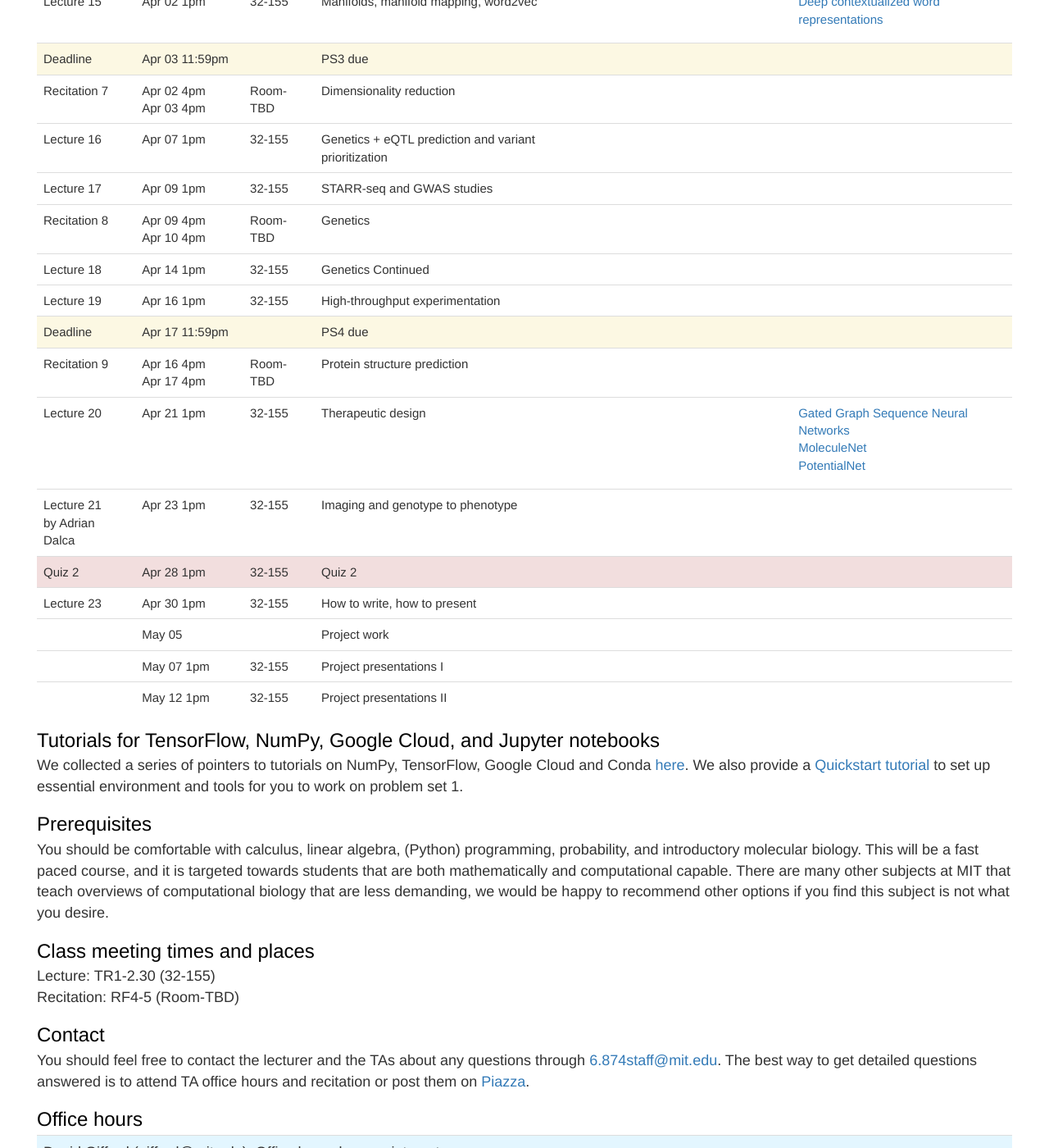
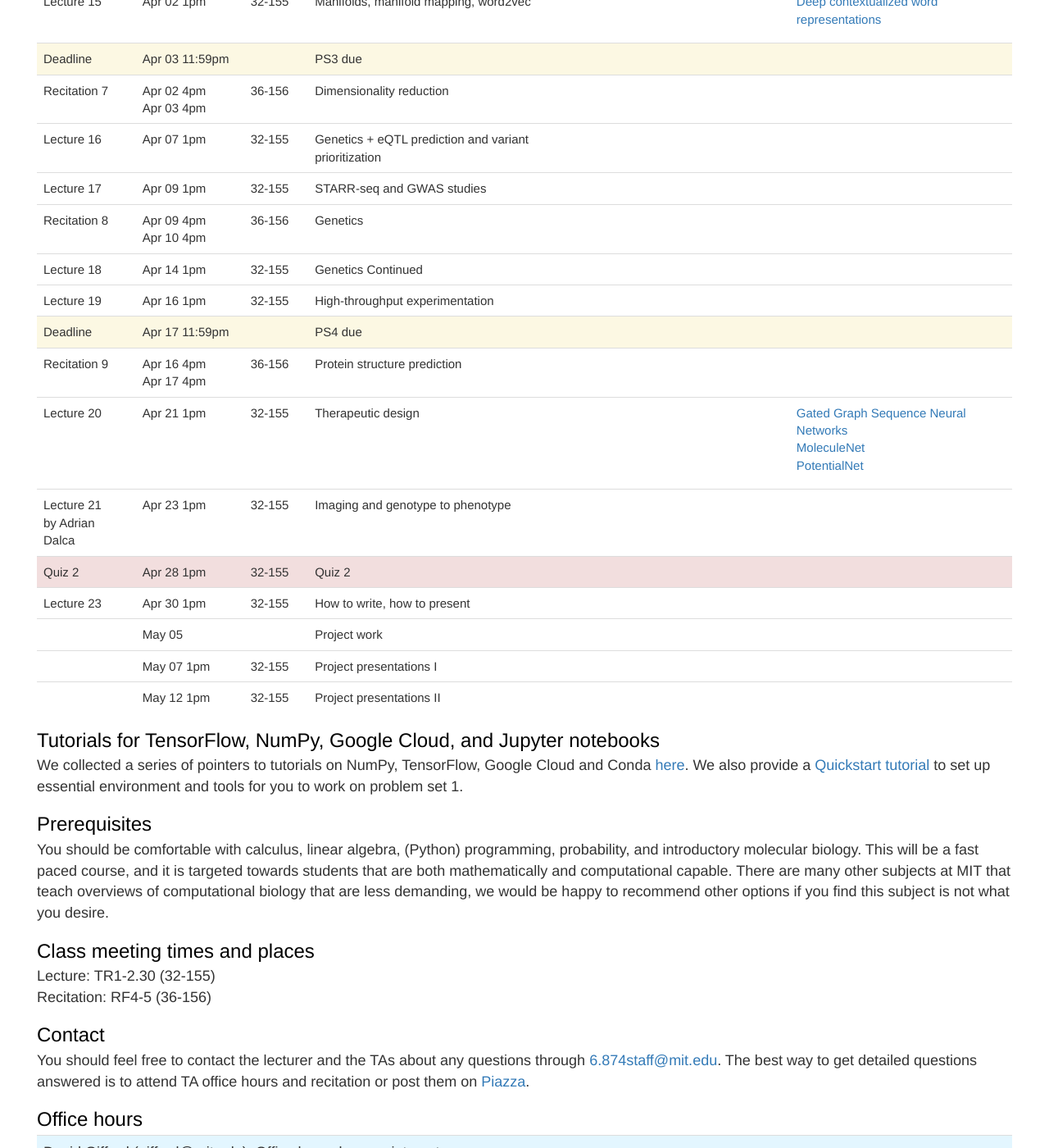
Before and after one commit to mit6874/mit6874.github.io, a Jekyll site: the page built from index.html, in a window 1280 px wide and 1400 px high, scrolled down 2703 px. Shown: the whole window at 82% size. Built offline with Jekyll 4.4.1, drawn with Linux system fonts in a browser that asks for light colours; nearby versions of some CDN libraries; some of the changed text lies outside the part shown.

Commit message:
Update recitation room

```diff
--- a/index.html
+++ b/index.html
@@ -67,7 +67,7 @@ layout: default
         <tr>
             <td>Recitation 1</td>
             <td>Feb 06 4pm<br/>Feb 07 4pm</td>
-            <td>Room-TBD</td> <!-- TODO: confirm room --->
+            <td>36-156</td>
             <td>ML and Google notebook overview</td>
             <td>
 		        <ul>
@@ -105,7 +105,7 @@ layout: default
         <tr>
             <td>Recitation 2</td>
             <td>Feb 13 4pm<br />Feb 14 4pm</td>
-            <td>Room-TBD</td>
+            <td>36-156</td>
             <td>Neural networks</td>
             <td>
 		        <ul>
@@ -164,7 +164,7 @@ layout: default
         <tr>
             <td>Recitation 3</td>
             <td>Feb 20 4pm<br />Feb 21 4pm</td>
-            <td>Room-TBD</td>
+            <td>36-156</td>
             <td>Interpreting ML models</td>
             <td>
 		        <ul>
@@ -213,7 +213,7 @@ layout: default
         <tr>
             <td>Recitation 4</td>
             <td>Feb 27 4pm<br />Feb 28 4pm</td>
-            <td>Room-TBD</td>
+            <td>36-156</td>
             <td>Chromatin and gene regulation</td>
             <td>
                 <ul>
@@ -260,7 +260,7 @@ layout: default
         <tr>
             <td>Recitation 5</td>
             <td>Mar 05 4pm<br />Mar 06 4pm</td>
-            <td>Room-TBD</td>
+            <td>36-156</td>
             <td>Model uncertainty</td>
             <td></td>
             <td></td>
@@ -312,7 +312,7 @@ layout: default
         <tr>
             <td>Recitation 6</td>
             <td>Mar 12 4pm<br />Mar 13 4pm</td>
-            <td>Room-TBD</td>
+            <td>36-156</td>
             <td>Regulatory element models</td>
             <td></td>
             <td></td>
@@ -406,7 +406,7 @@ layout: default
         <tr>
             <td>Recitation 7</td>
             <td>Apr 02 4pm<br />Apr 03 4pm</td>
-            <td>Room-TBD</td>
+            <td>36-156</td>
             <td>Dimensionality reduction</td>
             <td>
                 <ul>
@@ -442,7 +442,7 @@ layout: default
         <tr>
             <td>Recitation 8</td>
             <td>Apr 09 4pm<br />Apr 10 4pm</td>
-            <td>Room-TBD</td>
+            <td>36-156</td>
             <td>Genetics</td>
             <td>
                 <ul>
@@ -484,7 +484,7 @@ layout: default
         <tr>
             <td>Recitation 9</td>
             <td>Apr 16 4pm<br />Apr 17 4pm</td>
-            <td>Room-TBD</td>
+            <td>36-156</td>
             <td>Protein structure prediction</td>
             <td>
                 <ul>
@@ -577,7 +577,7 @@ layout: default
     <h2 class="module-header">Class meeting times and places</h2>
     <ul>
         <li>Lecture: TR1-2.30 (32-155)</li>
-        <li>Recitation: RF4-5 (Room-TBD)</li>
+        <li>Recitation: RF4-5 (36-156)</li>
     </ul>
 
     <h2 class="module-header">Contact</h2>
```
